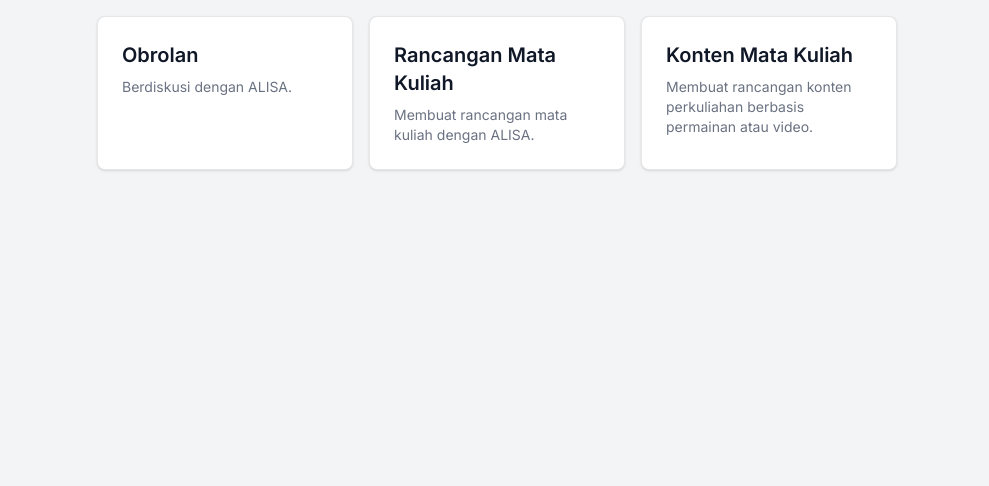
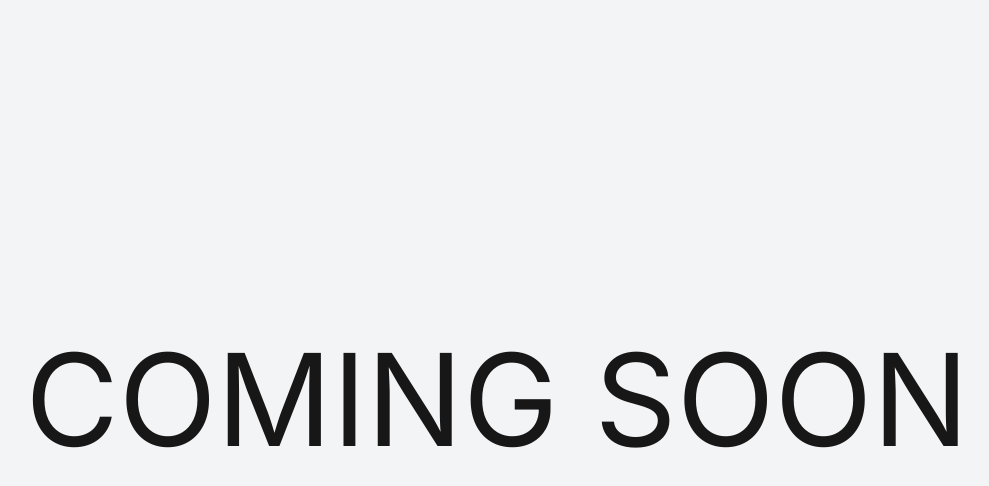
Before and after one commit to dipooktama/newalisa-fe, a SvelteKit app: page / in a window 1280 px wide. Shown: the top 486 px of the page, without its empty margins (143-1132 px from the left). Built offline with nearby package versions, Linux system fonts and the light colour scheme.

Commit message:
feat: landing page will show coming soon

```diff
--- a/src/routes/+page.svelte
+++ b/src/routes/+page.svelte
@@ -1,32 +1,8 @@
+<!--This page should be a landing page-->
 <script lang="ts">
-    import Cards from "$lib/components/Cards.svelte";
-    const cardItems = [
-    {
-      value: "/chats",
-      title: "Obrolan",
-      content:
-        "Berdiskusi dengan ALISA.",
-    },
-    {
-      value: "/chats",
-      title: "Rancangan Mata Kuliah",
-      content:
-        "Membuat rancangan mata kuliah dengan ALISA.",
-    },
-    {
-      value: "/chats",
-      title: "Konten Mata Kuliah",
-      content:
-        "Membuat rancangan konten perkuliahan berbasis permainan atau video.",
-    },
-  ];
+  const text = "COMING SOON"
 </script>
 
-
-<section class="h-screen w-full">
-    <div class="flex flex-row justify-center mt-auto p-4 gap-4">
-        {#each cardItems as item }
-            <Cards href={item.value} title={item.title} description={item.content} />
-        {/each}
-    </div>
+<section class="h-screen w-full flex flex-col justify-center">
+  <h1 class="text-9xl text-center">{text}</h1>
 </section>
```
